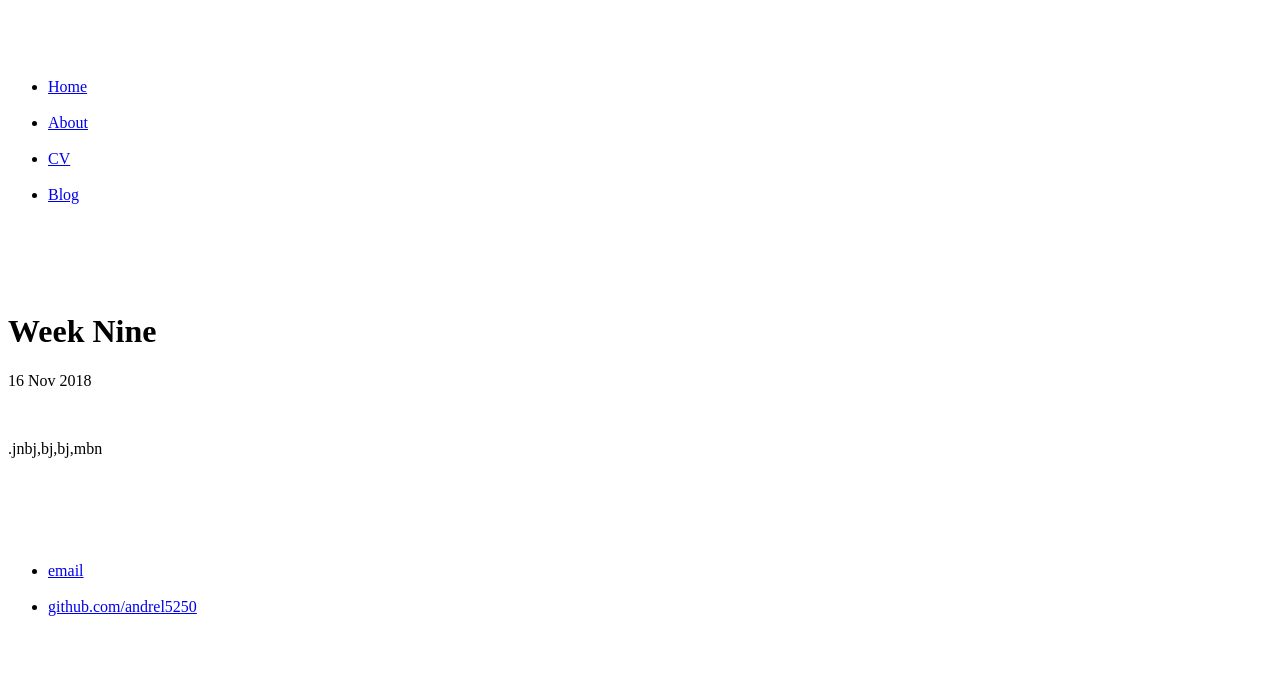
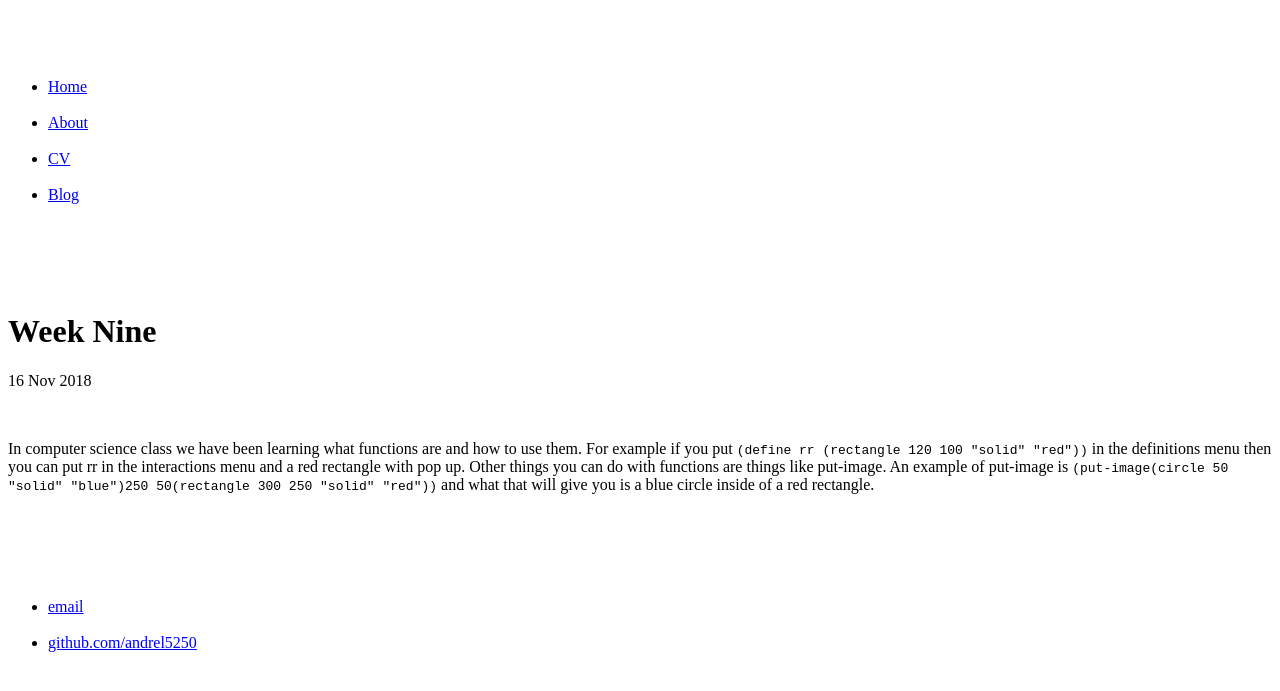
Before and after one commit to andrel5250/andrel5250.github.io, a Jekyll site: the page built from _posts/2018-11-16-weekly-reflection-09.md, in a window 1280 px wide. Shown: the top 691 px of the page. Built offline with Jekyll 4.4.1, drawn with Linux system fonts in a browser that asks for light colours.

Commit message:
Update 2018-11-16-weekly-reflection-09.md

````diff
--- a/_posts/2018-11-16-weekly-reflection-09.md
+++ b/_posts/2018-11-16-weekly-reflection-09.md
@@ -4,5 +4,4 @@ title: "Week Nine"
 date: 2018-11-16
 ---
 
-
-.jnbj,bj,bj,mbn
+In computer science class  we have been learning what functions are and how to use them. For example if you put ```(define rr (rectangle 120 100 "solid" "red"))``` in the definitions menu then you can put rr in the interactions menu and a red rectangle with pop up. Other things you can do with functions are things like put-image. An example of put-image is ```(put-image(circle 50 "solid" "blue")250 50(rectangle 300 250 "solid" "red"))``` and what that will give you is a blue circle inside of a red rectangle.
````
